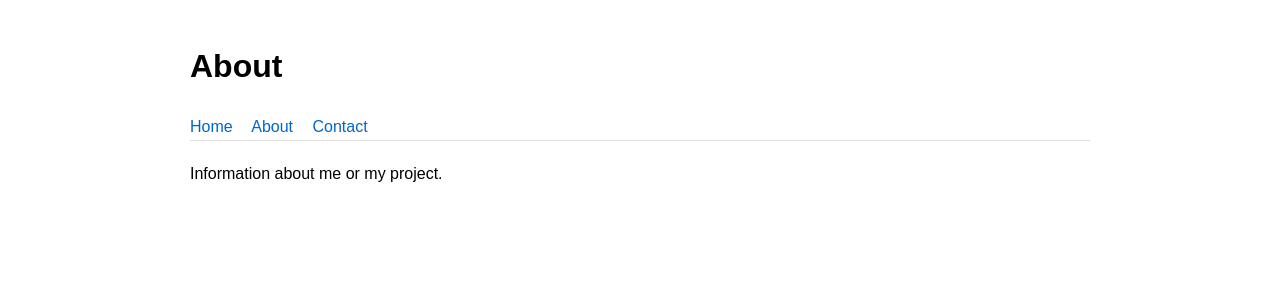
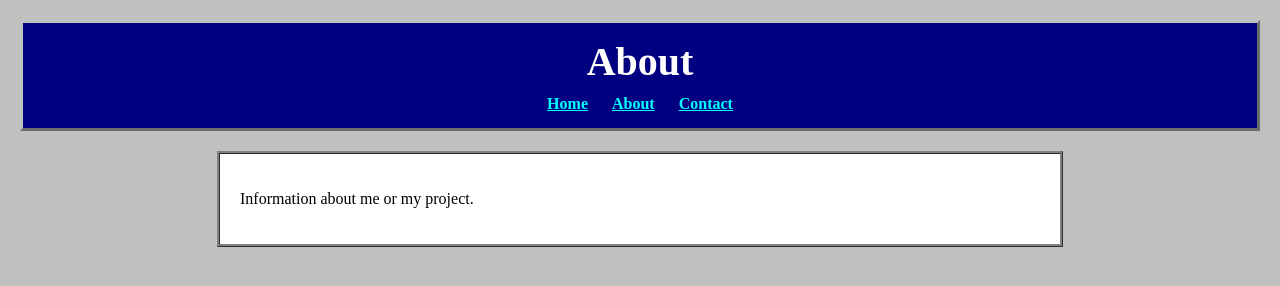
Before and after one commit to alewf/alewf.github.io, a plain HTML site: page about.html in a window 1280 px wide. Drawn offline with Linux system fonts and the light colour scheme.

Commit message:
Update about.html

```diff
--- a/about.html
+++ b/about.html
@@ -4,7 +4,7 @@
     <meta charset="UTF-8">
     <meta name="viewport" content="width=device-width, initial-scale=1.0">
     <title>About</title>
-    <link rel="stylesheet" href="css/styles.css">
+    <link rel="stylesheet" href="css/styles_90s.css">
 </head>
 <body>
 
```
